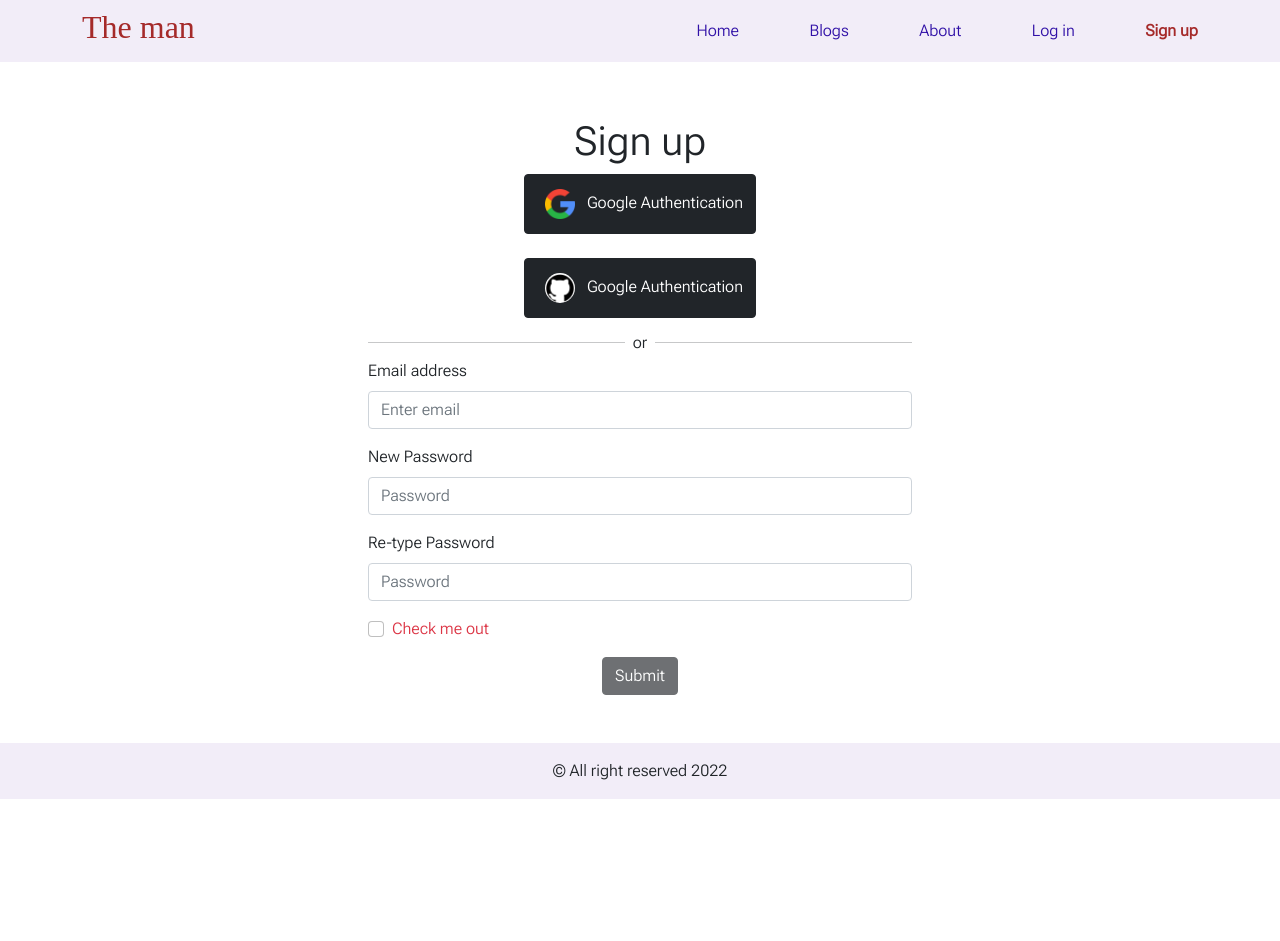
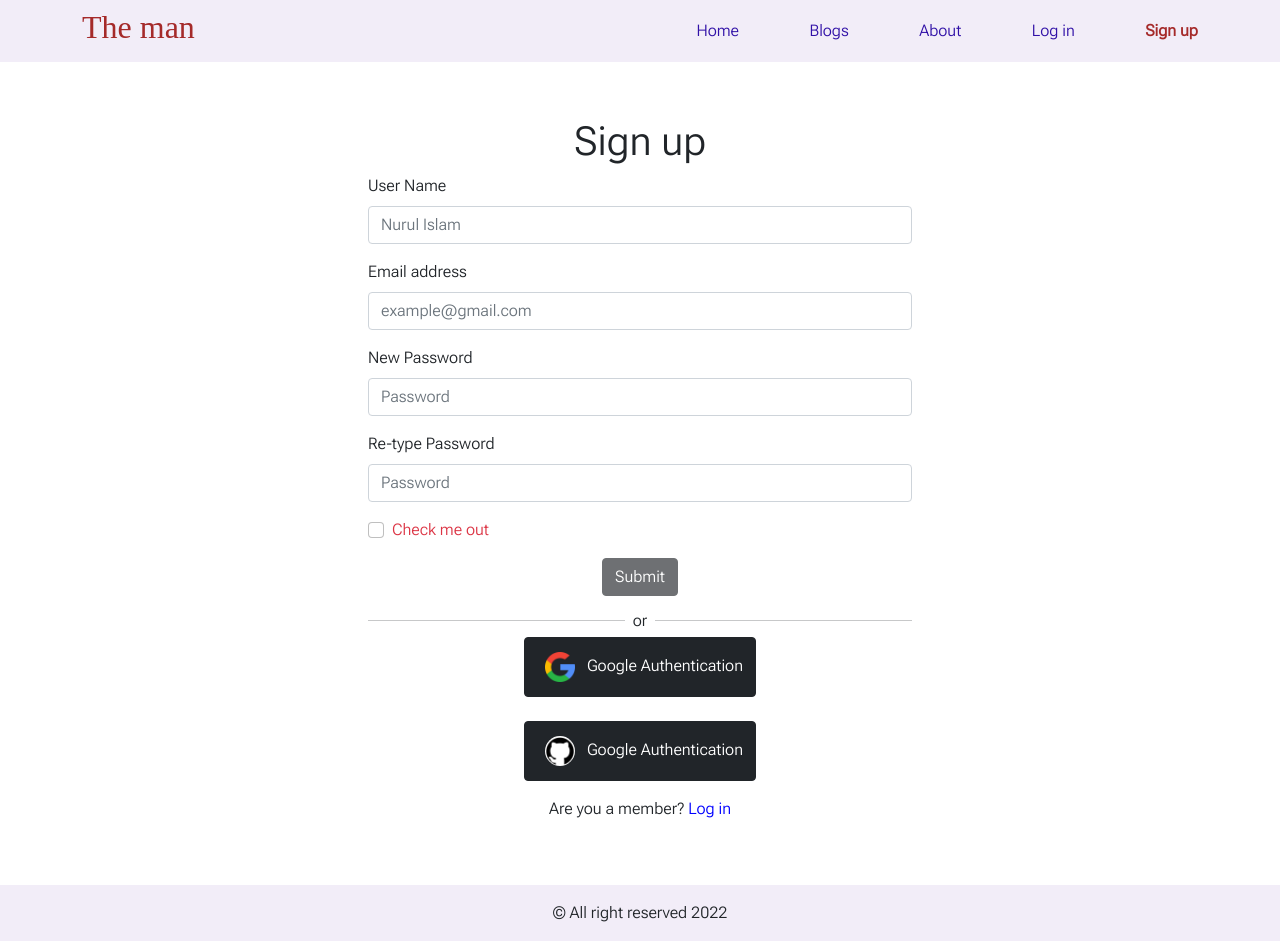
Before and after one commit to nurulislamrimon/independent-service-p-Assignment-10, a React (Create React App) app: page /signup in a window 1280 px wide. Before the commit the page ends 800 px from the top, so only its background shows below. Built offline with nearby package versions, Linux system fonts and the light colour scheme; no server answers; a web font is replaced by a local one.

Commit message:
sign up and login done

```diff
--- a/src/App.css
+++ b/src/App.css
@@ -19,3 +19,12 @@
   align-items: center;
   justify-content: center;
 }
+
+.warning {
+  color: red;
+}
+
+.toggle-link {
+  color: blue;
+  cursor: pointer;
+}
--- a/src/Pages/Login/Login.js
+++ b/src/Pages/Login/Login.js
@@ -2,18 +2,30 @@ import React, { useState } from 'react';
 import './Login.css'
 import { Button, Form } from 'react-bootstrap';
 import SocialLogin from '../../Utilities/SocialLogin/SocialLogin';
-import { useAuthState, useCreateUserWithEmailAndPassword } from 'react-firebase-hooks/auth';
+import auth from '../../firebase.init';
+import { useAuthState, useSignInWithEmailAndPassword } from 'react-firebase-hooks/auth';
 import { useLocation, useNavigate } from 'react-router-dom';
-import auth from '../../firebase.init';
+
 
 const Login = () => {
     const [check, setCheck] = useState(false);
     const [logedUser] = useAuthState(auth);
+    const [newError, setNewError] = useState('');
     const navigate = useNavigate();
     const location = useLocation();
+    const [signInWithEmailAndPassword, loading, error] = useSignInWithEmailAndPassword(auth);
+
+
     let from = location.state?.from?.pathname || "/";
     const formSubmit = (e) => {
         e.preventDefault();
+        const email = e.target.email.value;
+        const password = e.target.newPassword.value;
+        if (password.length < 6) {
+            setNewError("Enter at least 6 digit password")
+            return;
+        }
+        signInWithEmailAndPassword(email, password);
     }
 
     logedUser && navigate(from, { replace: true })
@@ -21,25 +33,31 @@ const Login = () => {
         <div className='form-container mx-auto p-5'>
             <h1 className='text-center'>Log in</h1>
             <Form onSubmit={formSubmit}>
-                <SocialLogin></SocialLogin>
-                <div className="d-flex align-items-center mt-2">
-                    <hr className='w-50' /> <span className='px-2'>or</span> <hr className='w-50' />
-                </div>
+
                 <Form.Group className="mb-3" controlId="formBasicEmail">
                     <Form.Label>Email address</Form.Label>
-                    <Form.Control type="email" placeholder="Enter email" required />
+                    <Form.Control type="email" name='email' placeholder="example@gmail.com" required />
                 </Form.Group>
 
                 <Form.Group className="mb-3" controlId="formBasicPassword">
                     <Form.Label>Password</Form.Label>
-                    <Form.Control type="password" placeholder="Password" required />
+                    <Form.Control type="password" name='newPassword' placeholder="Password" required />
                 </Form.Group>
                 <Form.Group className="mb-3" controlId="formBasicCheckbox">
                     <Form.Check type="checkbox" label="Check me out" className={!check ? 'text-danger' : 'text-primary'} onClick={() => setCheck(!check)} />
                 </Form.Group>
+
+                <p className="warning text-center">
+                    {error || newError && error.message || newError}
+                </p>
                 <Button variant="dark" type="submit" className='d-block mx-auto' disabled={!check}>
                     Submit
                 </Button>
+                <div className="d-flex align-items-center mt-2">
+                    <hr className='w-50' /> <span className='px-2'>or</span> <hr className='w-50' />
+                </div>
+                <SocialLogin></SocialLogin>
+                <p className='text-center mt-3'>You don't have a account! <span className='toggle-link' onClick={() => navigate('/signup')}>Sign up</span></p>
             </Form>
         </div>
     );
--- a/src/Pages/Signup/Signup.js
+++ b/src/Pages/Signup/Signup.js
@@ -1,47 +1,77 @@
 import React, { useState } from 'react';
 import { Button, Form } from 'react-bootstrap';
 import SocialLogin from '../../Utilities/SocialLogin/SocialLogin';
-import { useAuthState } from 'react-firebase-hooks/auth';
+import { useAuthState, useCreateUserWithEmailAndPassword, useSendEmailVerification, useUpdateProfile } from 'react-firebase-hooks/auth';
 import auth from '../../firebase.init';
 import { useLocation, useNavigate } from 'react-router-dom';
 
 const Signup = () => {
     const [check, setCheck] = useState(false);
-    const [user] = useAuthState(auth);
+    const [newError, setNewError] = useState('');
+    const [logedUser] = useAuthState(auth);
     const navigate = useNavigate();
     const location = useLocation();
     let from = location.state?.from?.pathname || "/";
-    const formSubmit = (e) => {
+    const [createUserWithEmailAndPassword, user, loading, error] = useCreateUserWithEmailAndPassword(auth);
+    const [sendEmailVerification, sending, verificationError] = useSendEmailVerification(auth);
+    const [updateProfile, updating] = useUpdateProfile();
+
+
+    const formSubmit = async (e) => {
         e.preventDefault();
+        const name = e.target.name.value;
+        const email = e.target.email.value;
+        const newPassword = e.target.newPassword.value;
+        const reTypePassword = e.target.reTypePassword.value;
+        if (newPassword !== reTypePassword) {
+            setNewError("Both password didn't matched")
+            return;
+        }
+        if (newPassword.length < 6) {
+            setNewError("Enter at least 6 digit password")
+            return;
+        }
+        await createUserWithEmailAndPassword(email, newPassword)
+        await sendEmailVerification();
+        await updateProfile({ displayName: name })
     }
-    user && navigate(from, { replace: true })
+    logedUser && navigate(from, { replace: true })
     return (
         <div className='form-container mx-auto p-5'>
             <h1 className='text-center'>Sign up</h1>
             <Form onSubmit={formSubmit}>
-                <SocialLogin></SocialLogin>
-                <div className="d-flex align-items-center mt-2">
-                    <hr className='w-50' /> <span className='px-2'>or</span> <hr className='w-50' />
-                </div>
+
+                <Form.Group className="mb-3" controlId="formBasicUserName">
+                    <Form.Label>User Name</Form.Label>
+                    <Form.Control type="text" name='name' placeholder="Nurul Islam" required />
+                </Form.Group>
                 <Form.Group className="mb-3" controlId="formBasicEmail">
                     <Form.Label>Email address</Form.Label>
-                    <Form.Control type="email" placeholder="Enter email" required />
+                    <Form.Control type="email" name='email' placeholder="example@gmail.com" required />
                 </Form.Group>
 
                 <Form.Group className="mb-3" controlId="formBasicPassword">
                     <Form.Label>New Password</Form.Label>
-                    <Form.Control type="password" placeholder="Password" required />
+                    <Form.Control type="password" name='newPassword' placeholder="Password" required />
                 </Form.Group>
                 <Form.Group className="mb-3" controlId="formBasicPassword">
                     <Form.Label>Re-type Password</Form.Label>
-                    <Form.Control type="password" placeholder="Password" required />
+                    <Form.Control type="password" name='reTypePassword' placeholder="Password" required />
                 </Form.Group>
                 <Form.Group className="mb-3" controlId="formBasicCheckbox">
                     <Form.Check type="checkbox" label="Check me out" className={!check ? 'text-danger' : 'text-primary'} onClick={() => setCheck(!check)} />
                 </Form.Group>
+                <p className="warning text-center">
+                    {error || newError || verificationError && error.message || newError || verificationError}
+                </p>
                 <Button variant="dark" type="submit" className='d-block mx-auto' disabled={!check}>
                     Submit
                 </Button>
+                <div className="d-flex align-items-center mt-2">
+                    <hr className='w-50' /> <span className='px-2'>or</span> <hr className='w-50' />
+                </div>
+                <SocialLogin></SocialLogin>
+                <p className='text-center mt-3'>Are you a member? <span className='toggle-link' onClick={() => navigate('/login')}>Log in</span></p>
             </Form>
         </div>
     );
```
